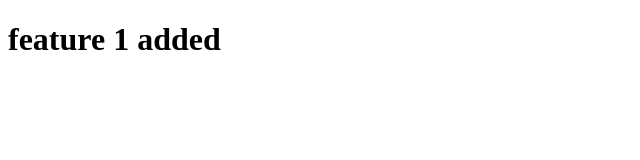
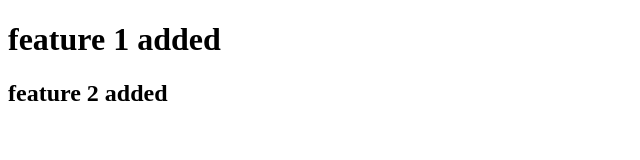
Before and after one commit to SheshankM/test-repo, a plain HTML site: page feature1.html in a window 1280 px wide. Shown: the whole page, without its empty margins (0-640 px from the left). Drawn offline with Linux system fonts and the light colour scheme.

Commit message:
updated feature2 in html

```diff
--- a/feature1.html
+++ b/feature1.html
@@ -8,5 +8,6 @@
 </head>
 <body>
     <h1>feature 1 added</h1>
+    <h2>feature 2 added</h2>
 </body>
 </html>
```
